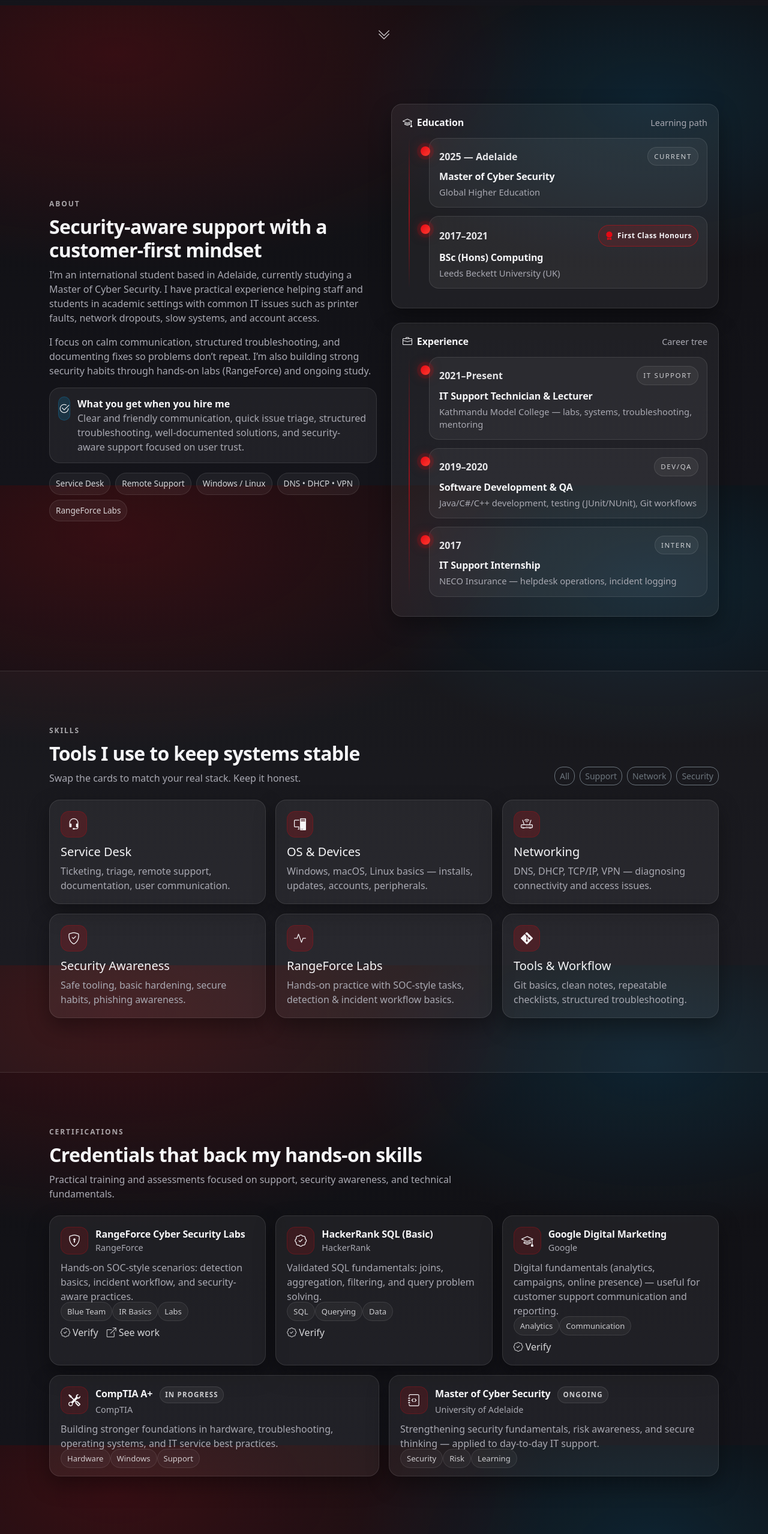
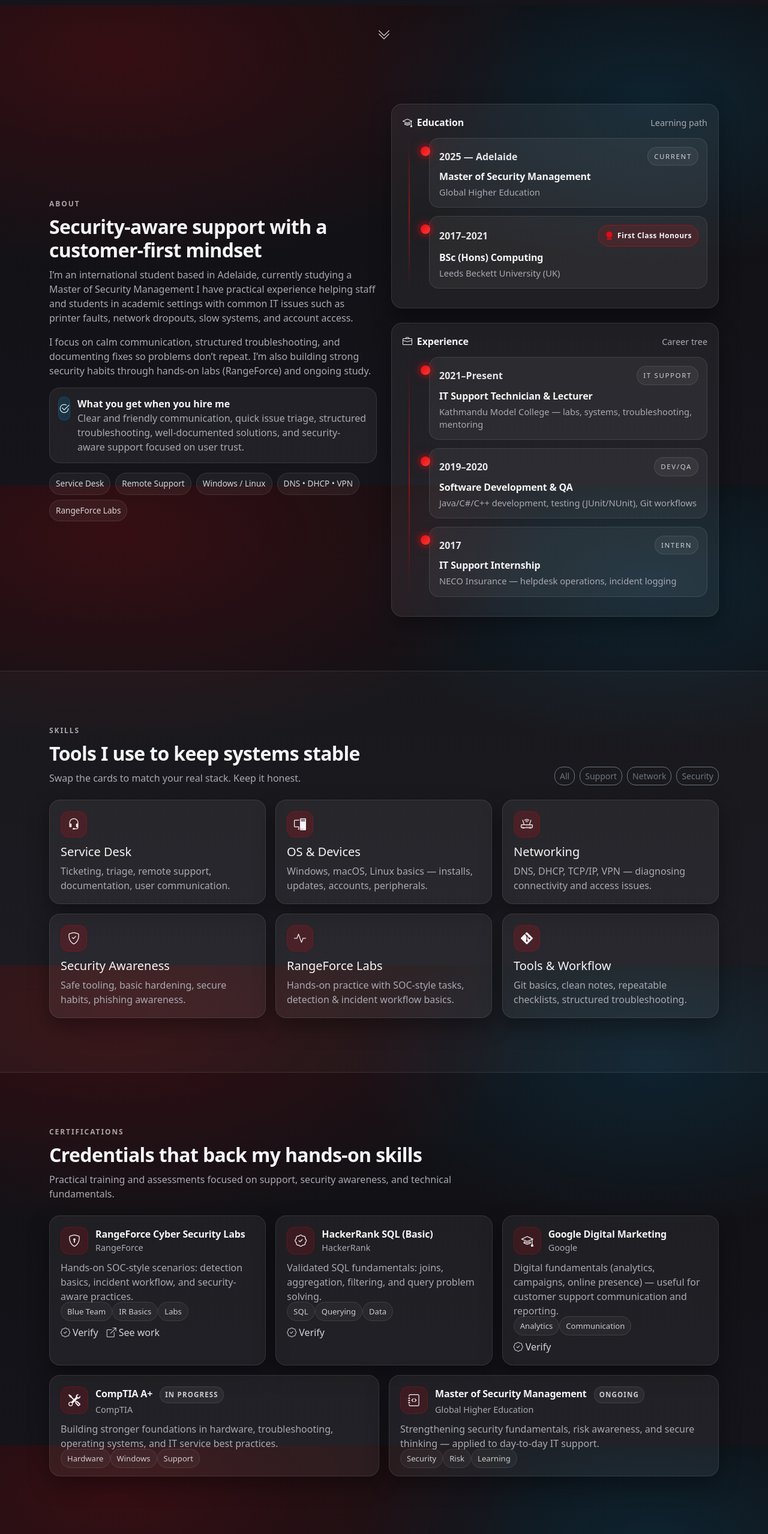
Before and after one commit to f1amer/web, a plain HTML site: page index.html in a window 1280 px wide. Shown: the part 791-3348 px from the top of the page at 60% size. Drawn offline with nearby package versions, Linux system fonts and the light colour scheme.

Commit message:
Update degree from Cyber Security to Security Management

```diff
--- a/index.html
+++ b/index.html
@@ -171,7 +171,7 @@
           <h2 class="section-title">Security-aware support with a customer-first mindset</h2>
 
           <p class="text-muted">
-            I’m an international student based in Adelaide, currently studying a Master of Cyber Security.
+            I’m an international student based in Adelaide, currently studying a Master of Security Management
             I have practical experience helping staff and students in academic settings with common IT issues
             such as printer faults, network dropouts, slow systems, and account access.
           </p>
@@ -219,7 +219,7 @@
                     <div class="tree-year">2025 — Adelaide</div>
                     <div class="tree-badge">Current</div>
                   </div>
-                  <div class="tree-main">Master of Cyber Security</div>
+                  <div class="tree-main">Master of Security Management</div>
                   <div class="tree-muted">Global Higher Education</div>
                 </div>
               </div>
@@ -467,8 +467,8 @@
             <div class="cert-top">
               <div class="cert-icon"><i class="bi bi-journal-code"></i></div>
               <div>
-                <div class="cert-title">Master of Cyber Security <span class="cert-pill">Ongoing</span></div>
-                <div class="cert-org text-muted">University of Adelaide</div>
+                <div class="cert-title">Master of Security Management <span class="cert-pill">Ongoing</span></div>
+                <div class="cert-org text-muted">Global Higher Education</div>
               </div>
             </div>
             <div class="cert-desc text-muted">
```
